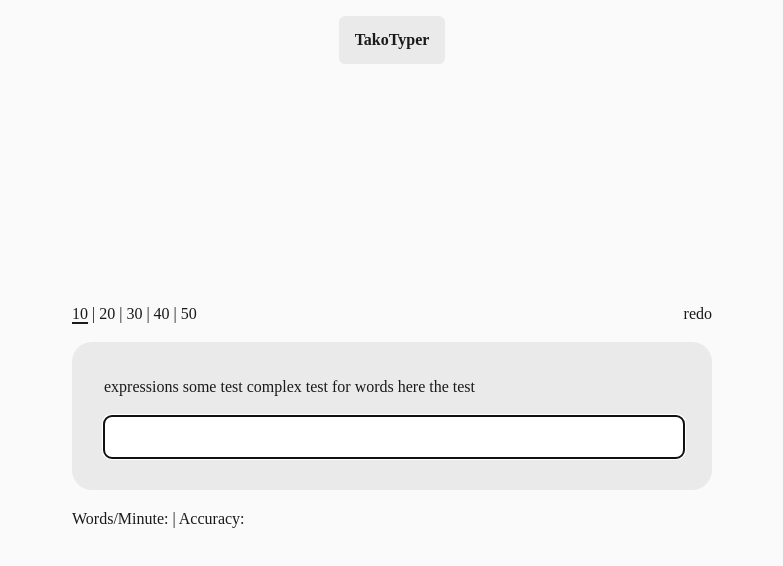
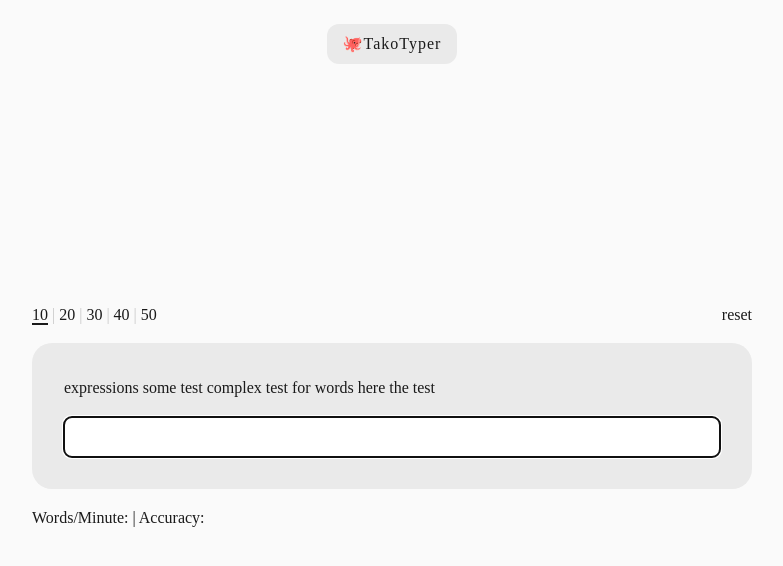
Before and after one commit to Safewaan/TakoTyper, a plain HTML site: page index.html in a window 1280 px wide. Shown: the whole page, without its empty margins (248-1031 px from the left). Drawn offline with Linux system fonts and the light colour scheme; a web font is replaced by a local one.

Commit message:
Fixed styling issues, auto-resizing on typing card

```diff
--- a/index.html
+++ b/index.html
@@ -10,24 +10,24 @@
     <link id="theme" rel="stylesheet" href="themes/light.css" />
 </head>
 <body>
-    <h2 id="header">TakoTyper</h2>
+    <h2 id="header"><span>🐙</span>TakoTyper</h2>
     <div id="main-area" class="">
         <div class="options">
             <div id="left-area">
                 <span id="word-count">
                     <span id="wc-10" onclick="setWordCount(10)">10</span>
-                    <text> | </text>
+                    <span class="divider-inline-v"> | </span>
                     <span id="wc-20" onclick="setWordCount(20)">20</span>
-                    <text> | </text>
+                    <span class="divider-inline-v"> | </span>
                     <span id="wc-30" onclick="setWordCount(30)">30</span>
-                    <text> | </text>
+                    <span class="divider-inline-v"> | </span>
                     <span id="wc-40" onclick="setWordCount(40)">40</span>
-                    <text> | </text>
+                    <span class="divider-inline-v"> | </span>
                     <span id="wc-50" onclick="setWordCount(50)">50</span>
                 </span>
             </div>
         <div id="right-area">
-            <span id="redo" onclick="showText()">redo</span>
+            <span id="redo" onclick="showText()">reset</span>
         </div>
     </div>
     <div id="typing-area">
--- a/style.css
+++ b/style.css
@@ -2,8 +2,10 @@
 
 @font-face {
   font-family: 'JetBrains Mono';
-  src: url('https://cdn.jsdelivr.net/gh/JetBrains/JetBrainsMono/web/woff2/JetBrainsMono-Regular.woff2') format('woff2'),
-    url('https://cdn.jsdelivr.net/gh/JetBrains/JetBrainsMono/web/woff/JetBrainsMono-Regular.woff') format('woff');
+  src: url('https://cdn.jsdelivr.net/gh/JetBrains/JetBrainsMono/web/woff2/JetBrainsMono-Regular.woff2')
+      format('woff2'),
+    url('https://cdn.jsdelivr.net/gh/JetBrains/JetBrainsMono/web/woff/JetBrainsMono-Regular.woff')
+      format('woff');
   font-weight: 400;
   font-style: normal;
   font-display: swap;
@@ -11,7 +13,7 @@
 
 * {
   font-size: 100%;
-  font-family: "Jetbrains Mono";
+  font-family: 'Jetbrains Mono';
 }
 
 body {
@@ -35,22 +37,21 @@ body {
 
 #header {
   margin: 0;
-  margin: 1.2rem 0 0 0;
-  line-height: 2rem;
-
-  margin-top: 1rem;
-  padding: 0.5rem 1rem;
-  border-radius: 0.4rem;
+  margin-top: 24px;
+  padding: 8px 16px;
+  border-radius: 12px;
+  font-size: 16px;
+  line-height: 24px;
+  font-weight: 500;
+  letter-spacing: 1px;
 }
 
 #main-area {
-  margin: 0 0.4rem;
-  width: 100%;
-  max-width: 40rem;
   display: flex;
   flex-direction: column;
   justify-content: center;
   transform: translateY(-2vh);
+  width: 720px;
 }
 
 /* #theme-area{
@@ -98,7 +99,7 @@ body {
 }
 
 #text-display {
-  margin-bottom: 1rem;
+  margin-bottom: 16px;
   overflow: hidden;
 }
 
@@ -107,10 +108,11 @@ body {
 }
 
 #input-field {
+  box-sizing: border-box;
   width: 100%;
   height: 40px;
+  padding: 0 12px;
   border: none;
-  font: inherit;
   border-radius: 8px;
   font-size: 16px;
 }
--- a/themes/dark.css
+++ b/themes/dark.css
@@ -1,31 +1,38 @@
 :root {
-    --off-white: #fafafa;
-    --black: #1a1a1a;
-    --dark-grey: #333333;
+  --white: #fff;
+  --off-white: #fafafa;
+  --black: #0d0d0d;
+  --dark-grey: #1a1a1a;
 }
 
 body {
-    background: var(--black);
+  background: var(--black);
 }
 
 #header {
-    background: var(--dark-grey);
-    color: var(--off-white);
+  background: var(--dark-grey);
+  color: var(--white);
 }
 
-#left-area, #right-area, #results {
-    color: var(--off-white);
+#left-area,
+#right-area,
+#results {
+  color: var(--white);
 }
 
 #typing-area {
-    background: var(--dark-grey);
-    color: var(--off-white);
+  background: var(--dark-grey);
+  color: var(--white);
 }
 
 .correct {
-    color: #68b723;
+  color: #06d6a0;
 }
 
 .incorrect {
-    color: #c6262e;
+  color: #ef476f;
 }
+
+.divider-inline-v {
+  color: rgba(255, 255, 255, 0.2);
+}
--- a/themes/light.css
+++ b/themes/light.css
@@ -14,7 +14,9 @@ body {
   color: var(--black);
 }
 
-#left-area, #right-area, #results {
+#left-area,
+#right-area,
+#results {
   color: var(--black);
 }
 
@@ -24,9 +26,13 @@ body {
 }
 
 .correct {
-    color: #68b723;
+  color: #06d6a0;
 }
 
 .incorrect {
-    color: #c6262e;
+  color: #ef476f;
 }
+
+.divider-inline-v {
+  color: rgba(0, 0, 0, 0.2);
+}
```
Lines whose indentation alone changed are shown as unchanged.
